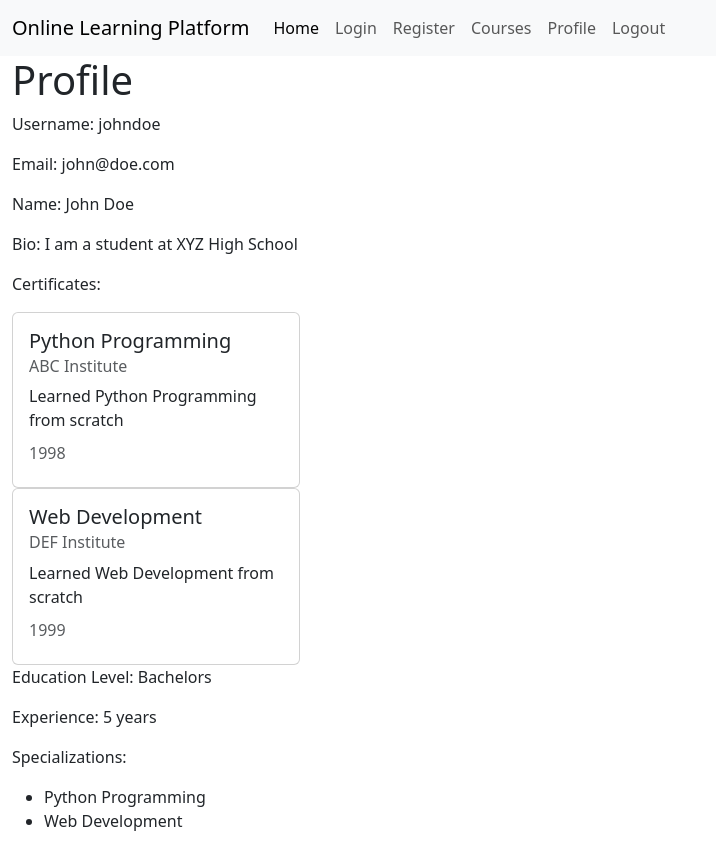
After one commit to abeni-al7/Online_learning_platform, a Flask app: page /profile in a window 1280 px wide. The commit adds this page. Shown: the whole page, without its empty margins (0-716 px from the left). Run offline with Flask 3, Linux system fonts and the light colour scheme.

Commit message:
Create UI for profile page

```diff
--- a/app.py
+++ b/app.py
@@ -36,5 +36,35 @@ def courses():
     role = 'student'
     return render_template('courses.html', role=role, courses=courses)
 
+@app.route('/profile')
+def profile():
+    role = 'teacher'
+    user = {
+        'username': 'johndoe',
+        'name': 'John Doe',
+        'email': 'john@doe.com',
+        'role': role,
+        'grade': '10th Grade',
+        'bio': 'I am a student at XYZ High School',
+        'certificates': [
+            {
+                'name': 'Python Programming',
+                'year': '1998',
+                'institution': 'ABC Institute',
+                'description': 'Learned Python Programming from scratch',
+            },
+            {
+                'name': 'Web Development',
+                'year': '1999',
+                'institution': 'DEF Institute',
+                'description': 'Learned Web Development from scratch',
+            },
+        ],
+        'education': 'Bachelors',
+        'experience': '5 years',
+        'specializations': ['Python Programming', 'Web Development'],
+    }
+    return render_template('profile.html', user=user, role=role)
+
 if __name__ == '__main__':
     app.run(debug=True)
--- a/templates/base.html
+++ b/templates/base.html
@@ -24,7 +24,7 @@
                         <a class="nav-link active" aria-current="page" href="/">Home</a>
                     </li>
                     <li class="nav-item">
-                        <a class="nav-link" href="#">Login</a>
+                        <a class="nav-link" href="/login">Login</a>
                     </li>
                     <li class="nav-item">
                         <a class="nav-link" href="/register">Register</a>
@@ -33,7 +33,7 @@
                         <a class="nav-link" href="/courses">Courses</a>
                     </li>
                     <li class="nav-item">
-                        <a class="nav-link" href="#">Profile</a>
+                        <a class="nav-link" href="/profile">Profile</a>
                     </li>
                     <li class="nav-item"></li>
                     <a class="nav-link" href="#">Logout</a>
--- /dev/null
+++ b/templates/profile.html
@@ -0,0 +1,33 @@
+{% extends "base.html" %}
+{% block title %}Profile{% endblock %}
+{% block content %}
+<h1>Profile</h1>
+<p>Username: {{ user.username }}</p>
+<p>Email: {{ user.email }}</p>
+<p>Name: {{ user.name }}</p>
+<p>Bio: {{ user.bio }}</p>
+{% if role == 'student' %}
+<p>Grade Level: {{ user.grade }}</p>
+{% endif %}
+{% if role == 'teacher' %}
+<p>Certificates: </p>
+{% for certificate in user.certificates %}
+<div class="card" style="width: 18rem;">
+    <div class="card-body">
+        <h5 class="card-title">{{ certificate.name }}</h5>
+        <h6 class="card-subtitle mb-2 text-body-secondary">{{ certificate.institution }}</h6>
+        <p class="card-text">{{ certificate.description }}</p>
+        <h6 class="card-subtitle mb-2 text-body-secondary">{{ certificate.year }}</h6>
+    </div>
+</div>
+{% endfor %}
+<p>Education Level: {{ user.education }}</p>
+<p>Experience: {{ user.experience }}</p>
+<p>Specializations: </p>
+<ul>
+    {% for specialization in user.specializations %}
+    <li>{{ specialization }}</li>
+    {% endfor %}
+</ul>
+{% endif %}
+{% endblock %}
```
